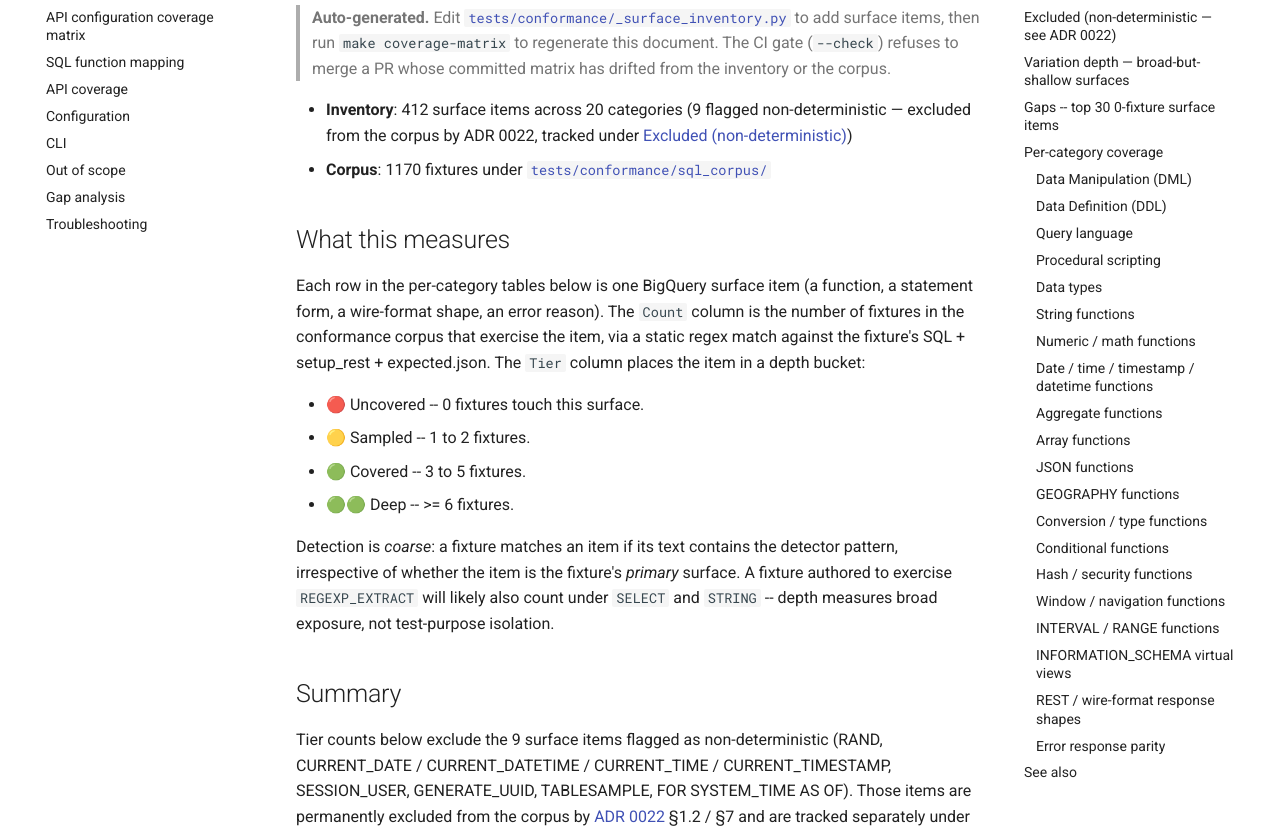
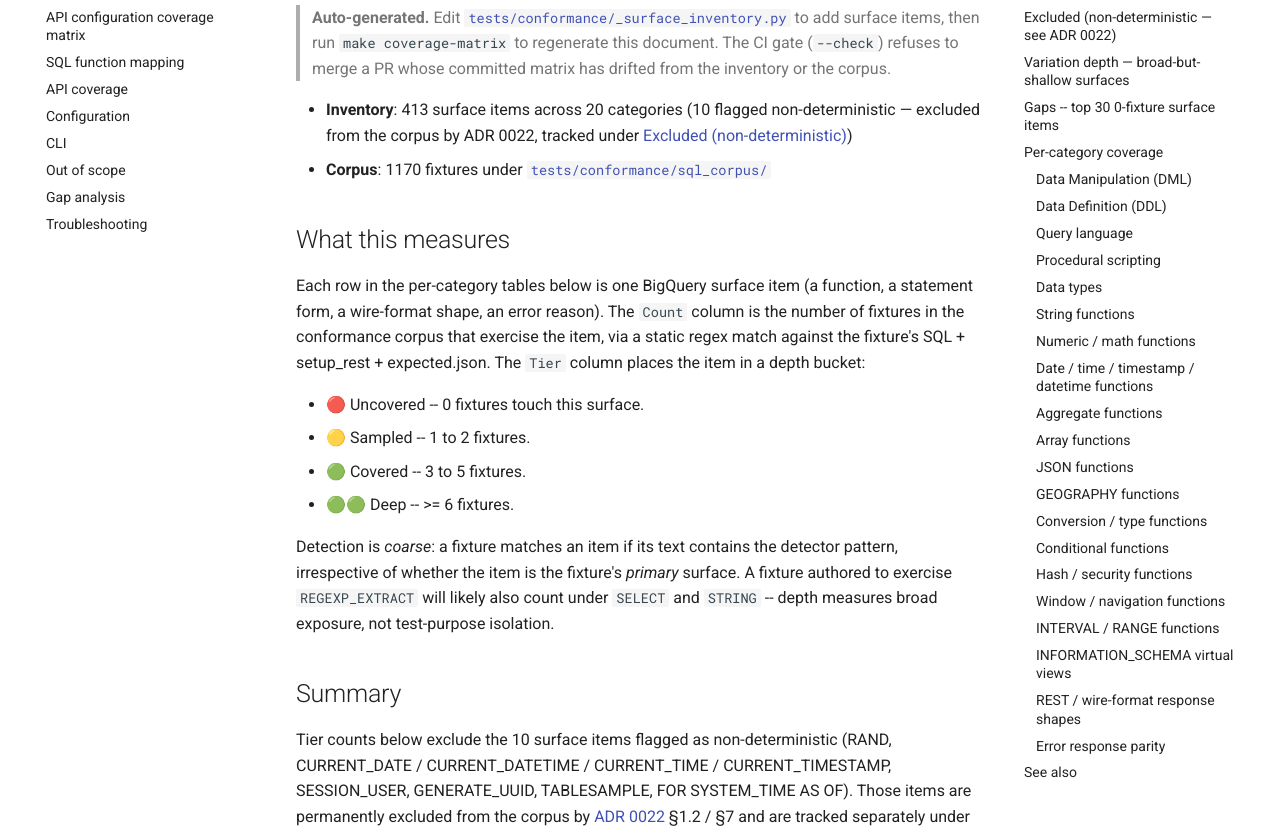
Before and after one commit to jjviscomi/bqemulator, an MkDocs documentation site: the page built from docs/reference/conformance-coverage-matrix.md, in a window 1280 px wide and 1400 px high. Shown: the part 223-1056 px from the top of the window. Built offline with MkDocs 1.6.1 and Material for MkDocs 9.7.7, drawn with Linux system fonts in a browser that asks for light colours; comment, search, counter and statistics services are not loaded; the version menu is left out; some of the changed text lies outside the part shown.

Commit message:
chore: post-rebase fmt + matrix regen
Rebase against main pulled in PR #62's session-user-aliases.
Two follow-on touches needed:

* ruff format the new tests/unit/catalog/test_ddl_sync.py test
  block (CI's ruff format --check flagged it).
* Regenerate conformance-coverage-matrix.md against the new
  413-item inventory (CURRENT_USER was added to the
  non-deterministic family in #62).

No functional change.

```diff
--- a/docs/reference/conformance-coverage-matrix.md
+++ b/docs/reference/conformance-coverage-matrix.md
@@ -2,7 +2,7 @@
 
 > **Auto-generated.** Edit [`tests/conformance/_surface_inventory.py`](https://github.com/jjviscomi/bqemulator/blob/main/tests/conformance/_surface_inventory.py) to add surface items, then run ``make coverage-matrix`` to regenerate this document. The CI gate (``--check``) refuses to merge a PR whose committed matrix has drifted from the inventory or the corpus.
 
-- **Inventory**: 412 surface items across 20 categories (9 flagged non-deterministic — excluded from the corpus by ADR 0022, tracked under [Excluded (non-deterministic)](#excluded-non-deterministic-see-adr-0022))
+- **Inventory**: 413 surface items across 20 categories (10 flagged non-deterministic — excluded from the corpus by ADR 0022, tracked under [Excluded (non-deterministic)](#excluded-non-deterministic-see-adr-0022))
 - **Corpus**: 1170 fixtures under [`tests/conformance/sql_corpus/`](https://github.com/jjviscomi/bqemulator/blob/main/tests/conformance/sql_corpus)
 
 ## What this measures
@@ -18,7 +18,7 @@ Detection is *coarse*: a fixture matches an item if its text contains the detect
 
 ## Summary
 
-Tier counts below exclude the 9 surface items flagged as non-deterministic (RAND, CURRENT_DATE / CURRENT_DATETIME / CURRENT_TIME / CURRENT_TIMESTAMP, SESSION_USER, GENERATE_UUID, TABLESAMPLE, FOR SYSTEM_TIME AS OF). Those items are permanently excluded from the corpus by [ADR 0022](../adr/0022-conformance-corpus-design.md) §1.2 / §7 and are tracked separately under [Excluded (non-deterministic)](#excluded-non-deterministic-see-adr-0022).
+Tier counts below exclude the 10 surface items flagged as non-deterministic (RAND, CURRENT_DATE / CURRENT_DATETIME / CURRENT_TIME / CURRENT_TIMESTAMP, SESSION_USER, GENERATE_UUID, TABLESAMPLE, FOR SYSTEM_TIME AS OF). Those items are permanently excluded from the corpus by [ADR 0022](../adr/0022-conformance-corpus-design.md) §1.2 / §7 and are tracked separately under [Excluded (non-deterministic)](#excluded-non-deterministic-see-adr-0022).
 
 | Tier | Count | Share |
 |---|---:|---:|
```
Also changed, not shown: other parts of docs/reference/conformance-coverage-matrix.md (+5 -2 lines), 1 other file.
